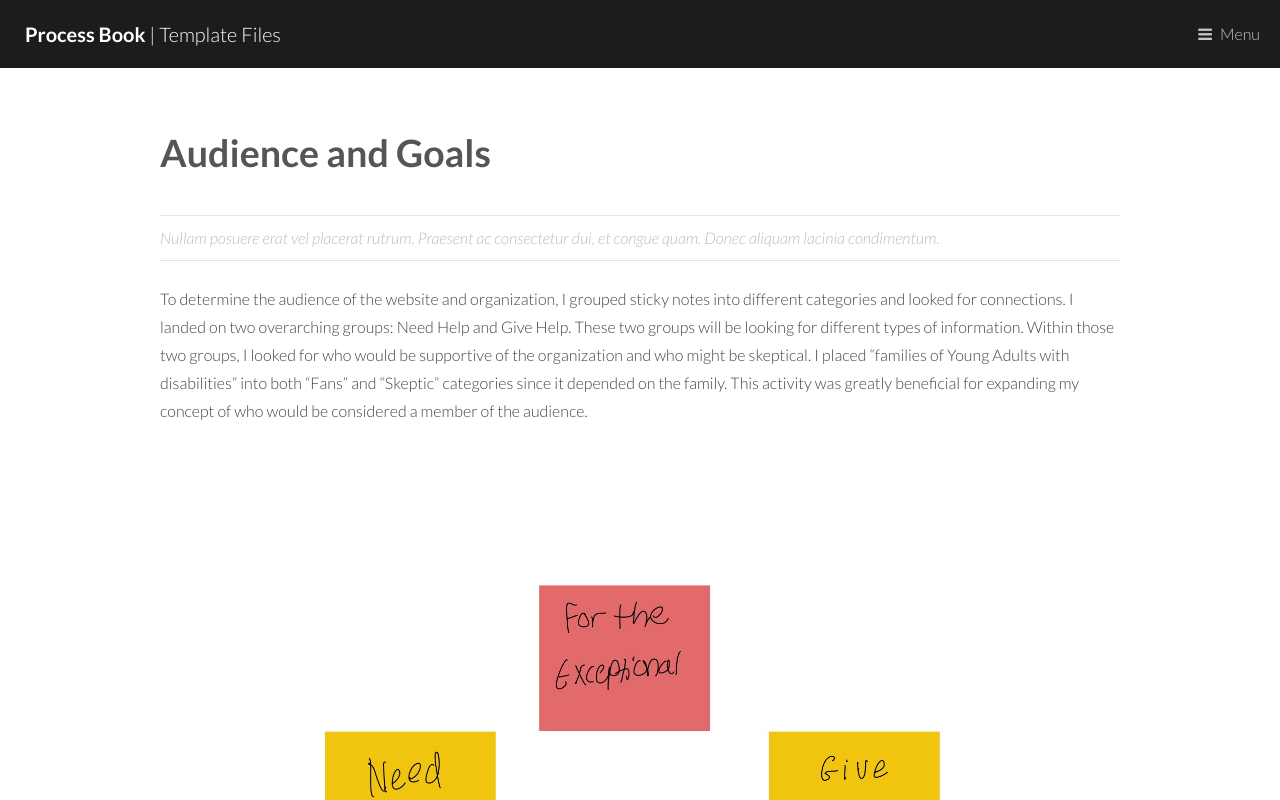
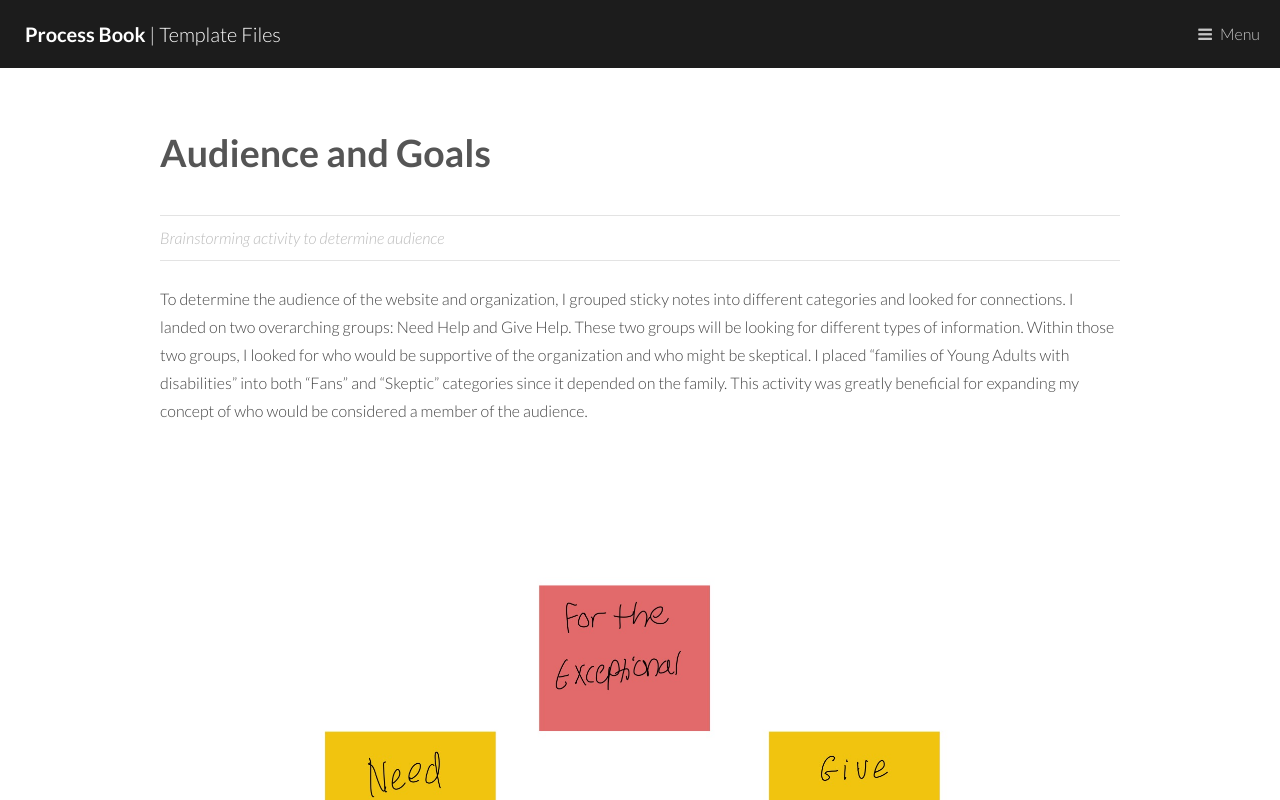
Before and after one commit to Kgimple101/Github, a plain HTML site: page Audience-and-Goals.html in a window 1280 px wide. Shown: the top 800 px of the page. Drawn offline with Linux system fonts and the light colour scheme.

Commit message:
updated subheading on AG page

```diff
--- a/Audience-and-Goals.html
+++ b/Audience-and-Goals.html
@@ -1,5 +1,6 @@
 <!DOCTYPE HTML>
 <html lang="en">
+
 <head>
 	<title>Process Site: Kendra</title>
 	<meta charset="utf-8" />
@@ -7,6 +8,7 @@
 	<link rel="stylesheet" href="assets/css/main.css" />
 	<link rel="stylesheet" href="assets/css/custom.css" />
 </head>
+
 <body>
 
 	<!-- Header -->
@@ -38,9 +40,15 @@
 					</div> -->
 			<header>
 				<h1>Audience and Goals</h1>
-						<p class="info">Nullam posuere erat vel placerat rutrum. Praesent ac consectetur dui, et congue quam. Donec aliquam lacinia condimentum.</p>
+				<p class="info"> Brainstorming activity to determine audience</p>
 			</header>
-					<p>To determine the audience of the website and organization, I grouped sticky notes into different categories and looked for connections. I landed on two overarching groups: Need Help and Give Help. These two groups will be looking for different types of information. Within those two groups, I looked for who would be supportive of the organization and who might be skeptical. I placed “families of Young Adults with disabilities”  into both “Fans” and “Skeptic” categories since it depended on the family. This activity was greatly beneficial for expanding my concept of who would be considered a member of the audience. </p>
+			<p>To determine the audience of the website and organization, I grouped sticky notes into different
+				categories and looked for connections. I landed on two overarching groups: Need Help and Give Help.
+				These two groups will be looking for different types of information. Within those two groups, I looked
+				for who would be supportive of the organization and who might be skeptical. I placed “families of Young
+				Adults with disabilities” into both “Fans” and “Skeptic” categories since it depended on the family.
+				This activity was greatly beneficial for expanding my concept of who would be considered a member of the
+				audience. </p>
 			<div class="image fit">
 				<img src="./images/Audience.jpg" alt="" />
 			</div>
@@ -62,4 +70,5 @@
 	<script src="assets/js/main.js"></script>
 
 </body>
+
 </html>
```
Lines whose indentation alone changed are shown as unchanged.
